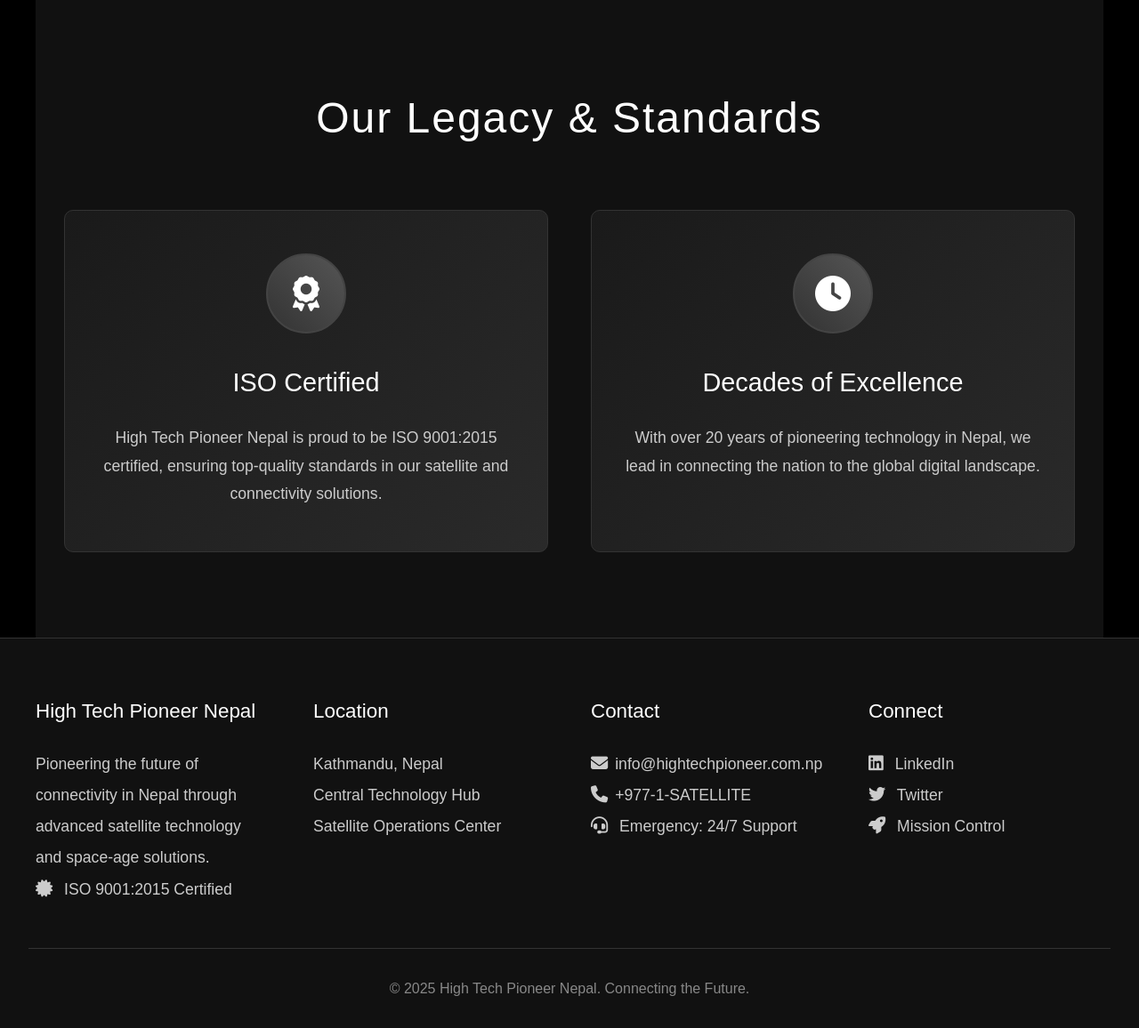
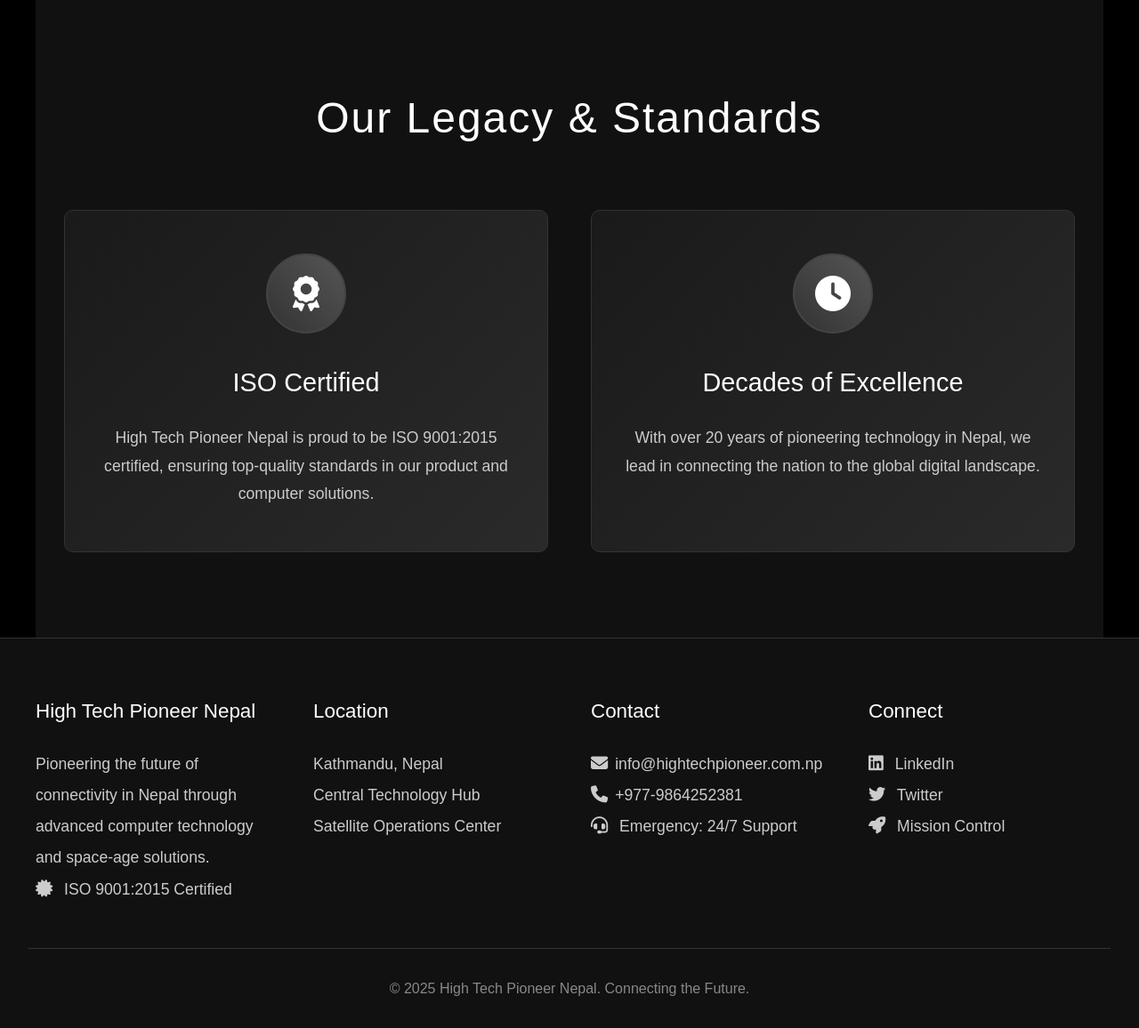
Before and after one commit to Ramtamang-2058/HTP, a Django app: page / in a window 1280 px wide. Shown: the part 4841-5997 px from the top of the page at 89% size. Run offline with Django 5.2, Linux system fonts and the light colour scheme.

Commit message:
information updated

```diff
--- a/templates/base.html
+++ b/templates/base.html
@@ -23,7 +23,7 @@
         <ul class="menu-links">
             <li><a href="#home">Home</a></li>
             <li><a href="#features">Innovation</a></li>
-            <li><a href="#satellite">Satellite Tech</a></li>
+            <li><a href="#computer">Satellite Tech</a></li>
             <li><a href="#connectivity">Connectivity</a></li>
             <li><a href="#future">Future Tech</a></li>
             <li><a href="#certifications">Certifications</a></li>
@@ -46,7 +46,7 @@
                 <div class="certification-item">
                     <div class="certification-icon"><i class="fas fa-award"></i></div>
                     <h3>ISO Certified</h3>
-                    <p>High Tech Pioneer Nepal is proud to be ISO 9001:2015 certified, ensuring top-quality standards in our satellite and connectivity solutions.</p>
+                    <p>High Tech Pioneer Nepal is proud to be ISO 9001:2015 certified, ensuring top-quality standards in our product and computer solutions.</p>
                 </div>
                 <div class="certification-item">
                     <div class="certification-icon"><i class="fas fa-clock"></i></div>
@@ -62,7 +62,7 @@
         <div class="footer-container">
             <div class="footer-section">
                 <h3>High Tech Pioneer Nepal</h3>
-                <p>Pioneering the future of connectivity in Nepal through advanced satellite technology and space-age solutions.</p>
+                <p>Pioneering the future of connectivity in Nepal through advanced computer technology and space-age solutions.</p>
                 <p><i class="fas fa-certificate"></i> ISO 9001:2015 Certified</p>
             </div>
             <div class="footer-section">
@@ -74,7 +74,7 @@
             <div class="footer-section">
                 <h3>Contact</h3>
                 <p><i class="fas fa-envelope"></i>info@hightechpioneer.com.np</p>
-                <p><i class="fas fa-phone"></i>+977-1-SATELLITE</p>
+                <p><i class="fas fa-phone"></i>+977-9864252381</p>
                 <p><i class="fas fa-headset"></i> Emergency: 24/7 Support</p>
             </div>
             <div class="footer-section">
```
